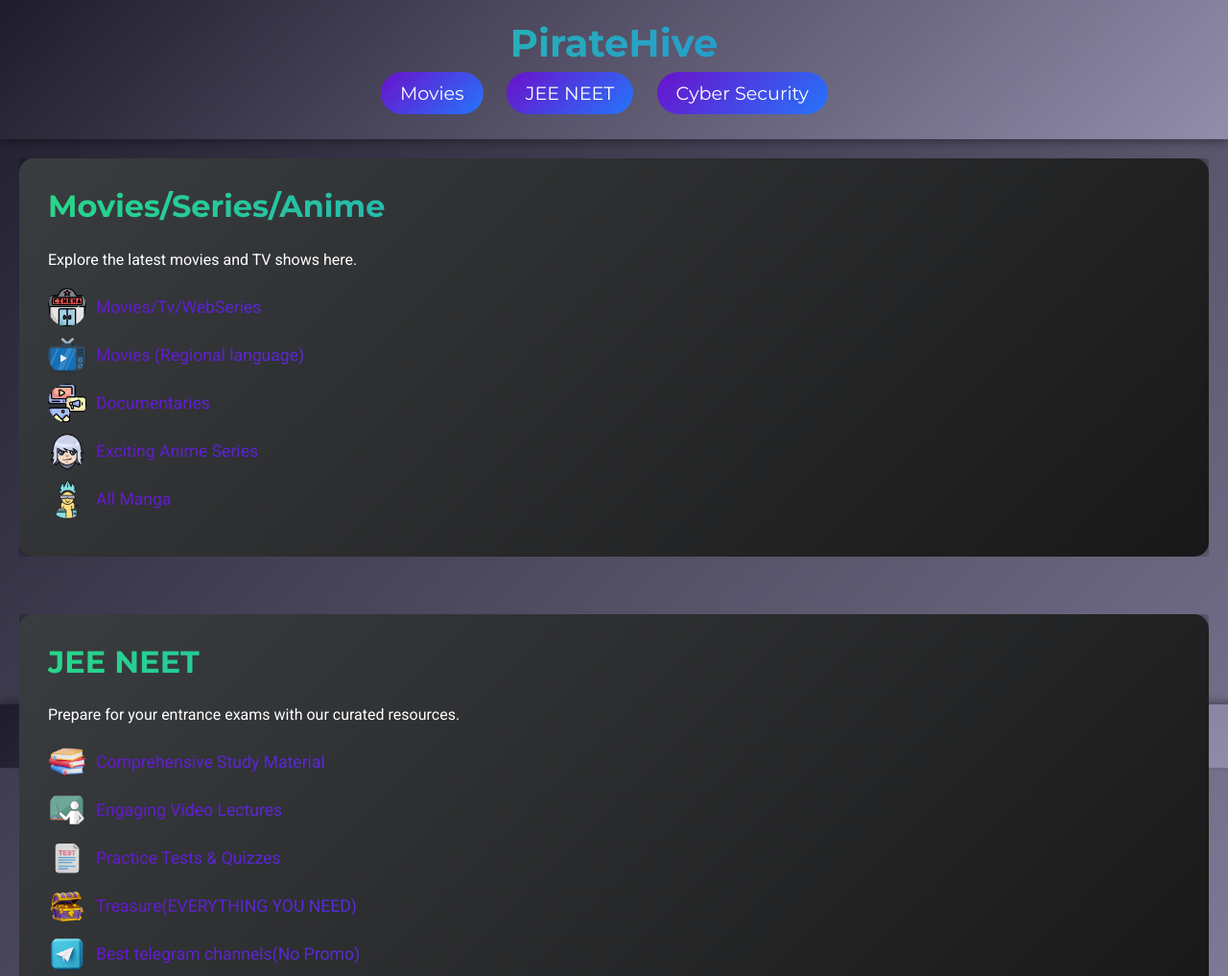
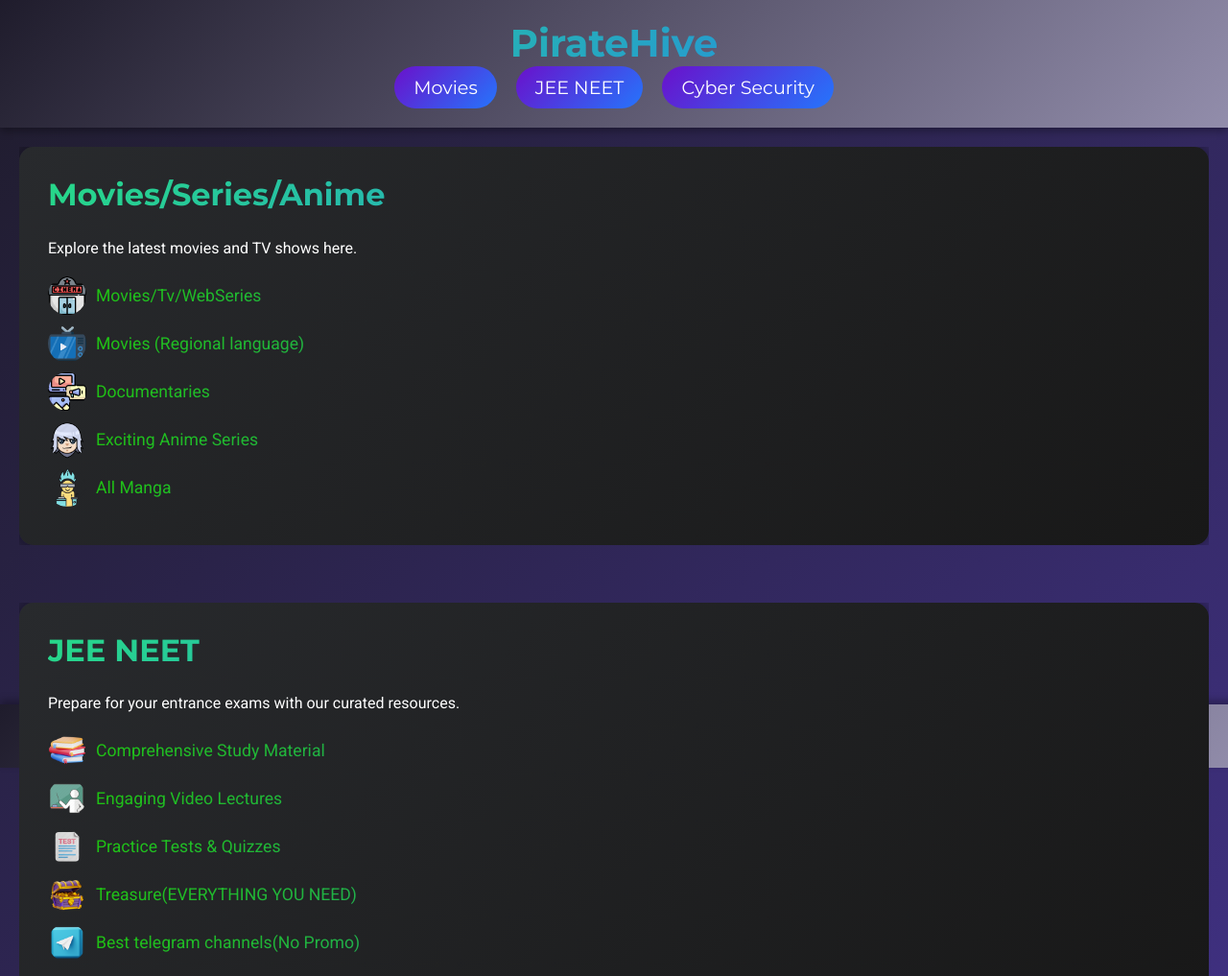
Before and after one commit to phantomcodeX9/piratehive, a plain HTML site: page index.html in a window 1280 px wide. Shown: the top 1017 px of the page at 96% size. Drawn offline with Linux system fonts and the light colour scheme.

Commit message:
Update index.html

```diff
--- a/index.html
+++ b/index.html
@@ -10,7 +10,7 @@
             font-family: 'Roboto', sans-serif;
             margin: 0;
             padding: 0;
-            background: linear-gradient(135deg, #1f1c2c, #928dab);
+            background: linear-gradient(135deg, #1f1c2c, #453490);
             color: #fff;
             overflow-x: hidden; /* Hide horizontal scrollbar */
         }
@@ -35,11 +35,14 @@
         nav ul {
             list-style-type: none;
             padding: 0;
+            margin: 0;
+            display: flex;
+            justify-content: center;
+            flex-wrap: wrap;
         }
 
         nav ul li {
-            display: inline;
-            margin-right: 20px;
+            margin: 10px;
         }
 
         nav ul li a {
@@ -51,6 +54,7 @@
             background: linear-gradient(135deg, #6a11cb, #2575fc);
             transition: all 0.3s ease;
             color: #fff;
+            white-space: nowrap;
         }
 
         nav ul li a:hover {
@@ -70,7 +74,7 @@
         }
 
         .content {
-            background: linear-gradient(135deg, #3a3d40, #181818);
+            background: linear-gradient(135deg, #282a2d, #181818);
             padding: 30px;
             border-radius: 15px;
             box-shadow: 0 0 20px rgba(0, 0, 0, 0.6);
@@ -97,7 +101,7 @@
         .links a {
             display: flex;
             align-items: center;
-            background: linear-gradient(135deg, #6a11cb, #2575fc);
+            background: linear-gradient(135deg, #1fc705, #2575fc);
             -webkit-background-clip: text;
             -webkit-text-fill-color: transparent;
             font-size: 1.1em;
@@ -128,6 +132,13 @@
             width: 100%;
             font-size: 0.9em;
             box-shadow: 0 -4px 8px rgba(0, 0, 0, 0.3);
+        }
+
+        @media (max-width: 600px) {
+            nav ul li a {
+                font-size: 1em;
+                padding: 8px 16px;
+            }
         }
     </style>
 </head>
```
